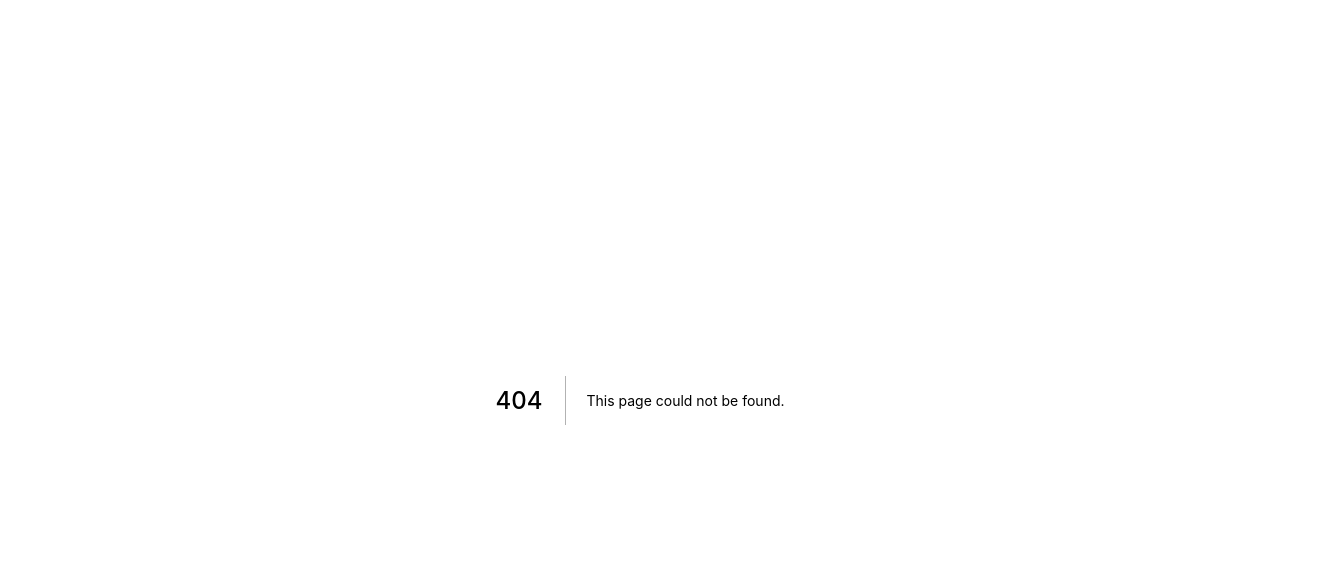
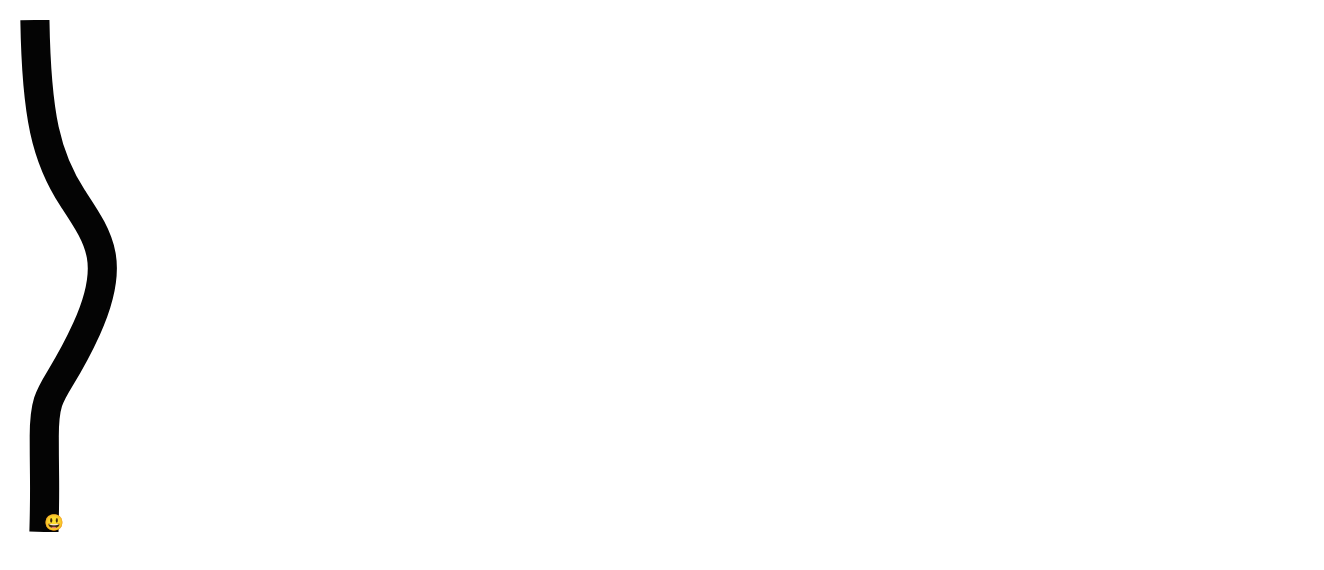
Before and after one commit to d4n1938/animation, a Next.js app: page /Ani15 in a window 1280 px wide. Before the commit this address had no page. Shown: the top 570 px of the page, 1324 px wide, since content can reach past the window. Built offline with nearby package versions, Linux system fonts and the light colour scheme.

Commit message:
add ani15

```diff
--- /dev/null
+++ b/pages/Ani15.tsx
@@ -0,0 +1,49 @@
+import anime from "animejs";
+import { useEffect } from "react";
+import { useUpdateEffect } from "usehooks-ts";
+
+const Ani15 = () => {
+  useEffect(() => {
+    let path = anime.path("path");
+
+    anime({
+      targets: "section>div",
+      translateX: path("x"),
+      translateY: path("y"),
+      duration: 2000,
+      easing: "linear",
+    });
+  });
+  return (
+    <>
+      <section>
+        <div>😃</div>
+        <svg
+          height="100%"
+          stroke-miterlimit="10"
+          viewBox="0 0 200 800"
+          width="10%"
+        >
+          <defs />
+          <clipPath id="ArtboardFrame">
+            <rect height="800" width="200" x="0" y="0" />
+          </clipPath>
+          <g>
+            <path
+              d="M54.5347 0C56.9314 149.636 72.1106 215.373 113.654 278.514C155.197 341.655 182.359 378.848 135.224 482.642C88.0887 586.436 69.1546 570.995 69.1546 650.571C69.1546 730.146 70.8361 718.625 68.6739 800"
+              fill="none"
+              opacity="0.984615"
+              stroke="#000000"
+              stroke-linecap="butt"
+              stroke-linejoin="round"
+              stroke-width="45.5202"
+            />
+          </g>
+        </svg>
+      </section>
+      {/* style--------------------------------------------------- */}
+      <style jsx>{``}</style>
+    </>
+  );
+};
+export default Ani15;
--- a/pages/index.tsx
+++ b/pages/index.tsx
@@ -7,6 +7,7 @@ import Ani11 from "./Ani11";
 import Ani12 from "./Ani12";
 import Ani13 from "./Ani13";
 import Ani14 from "./Ani14";
+import Ani15 from "./Ani15";
 
 import AniUnity10 from "./1-10/AniUnity10";
 
@@ -17,8 +18,9 @@ const Home: NextPage = () => {
     <>
       <Navigation></Navigation>
       {/* <AniUnity10></AniUnity10> */}
-      <Ani13></Ani13>
-      <Ani14></Ani14>
+      {/* <Ani13></Ani13> */}
+      {/* <Ani14></Ani14> */}
+      <Ani15></Ani15>
 
       <style jsx>{`
         @import "../styles/functions.scss";
```
